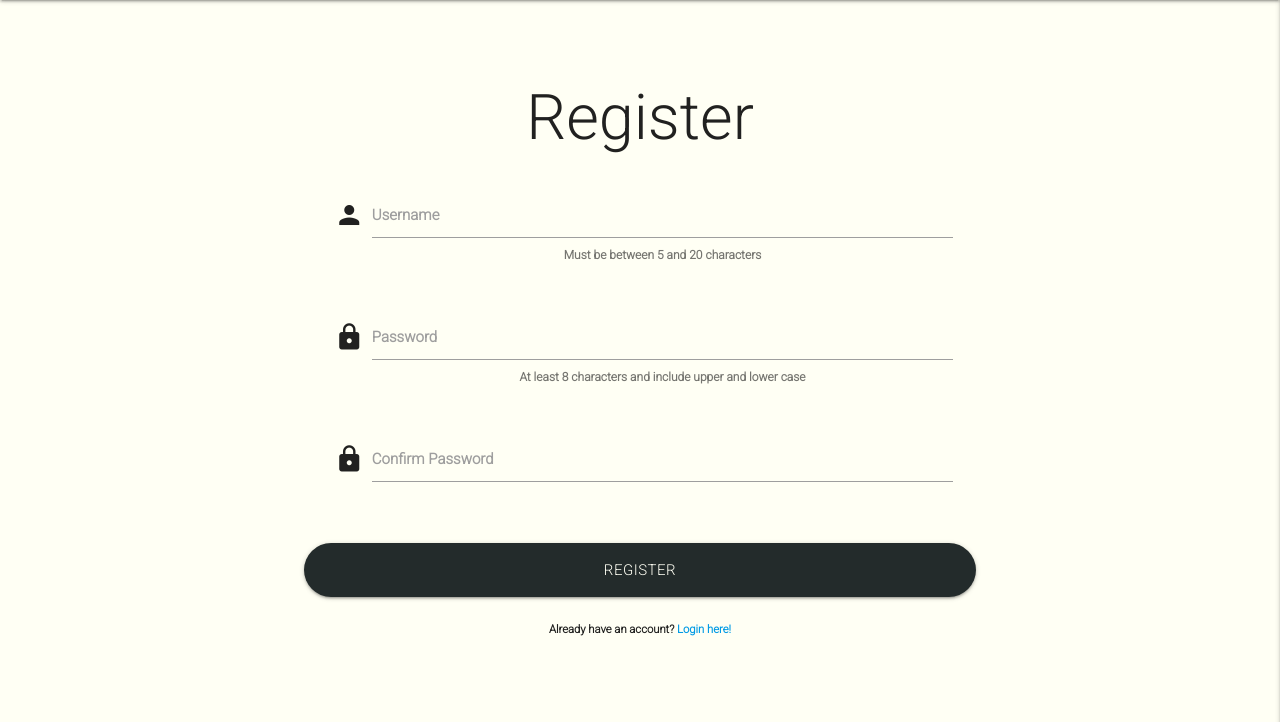
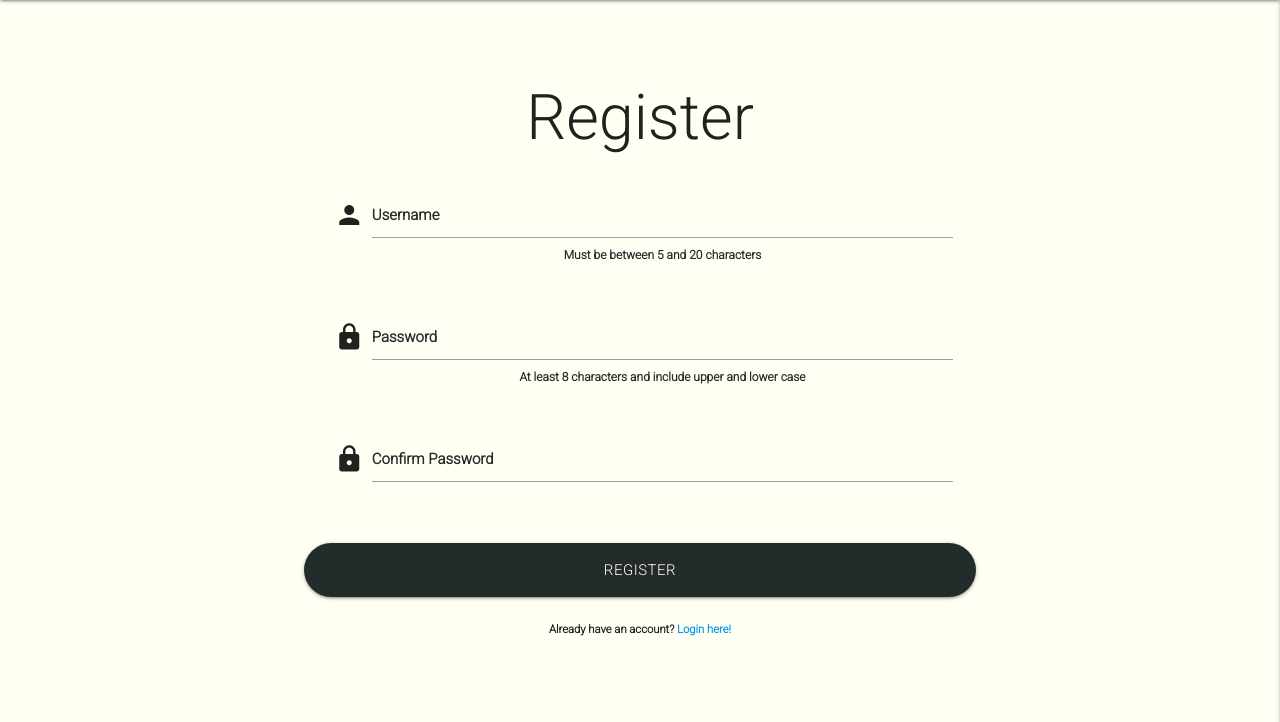
Before and after one commit to wilko90/Simply-Films, a Flask app: page /register in a window 1280 px wide. Shown: the part 64-786 px from the top of the page. Run offline with Flask 2, Linux system fonts and the light colour scheme; some libraries are stand-ins or nearby versions.

Commit message:
feat: add login/register background and change font colours

```diff
--- a/static/css/style.css
+++ b/static/css/style.css
@@ -16,6 +16,15 @@
 .home-bg {
     background-image: radial-gradient(rgba(230, 238, 238, 0.603),
             rgba(150, 134, 132, 0.02)), url(/static/img/background-img3.jpeg);
+    background-position: center center;
+    background-size: cover;
+    background-repeat: no-repeat;
+    background-attachment: fixed;
+}
+
+.bg-2 {
+    background-image: radial-gradient(rgba(230, 238, 238, 0.603),
+            rgba(150, 134, 132, 0.02)), url(/static/img/bg-2.jpeg);
     background-position: center center;
     background-size: cover;
     background-repeat: no-repeat;
@@ -121,7 +130,8 @@ nav {
 }
 
 .login-buttons:hover {
-    background-color: var(--black);
+    background-color: var(--white);
+    color: var(--slate);
 }
 
 .submit-buttons {
@@ -136,7 +146,8 @@ nav {
     text-align: center;
     transition: all 0.2s;
 }
-.submit-buttons:hover{
+
+.submit-buttons:hover {
     background-color: var(--white);
     color: var(--slate);
 }
@@ -219,21 +230,24 @@ nav {
     background-color: var(--shadow);
     color: var(--white);
 }
-.dropdown-content li>a, .dropdown-content li>span {
-    color:  var(--white);
+
+.dropdown-content li>a,
+.dropdown-content li>span {
+    color: var(--white);
     font-size: 14px;
     background-color: var(--slate);
 }
 
-.fa-asterisk:before{
+.fa-asterisk:before {
     color: var(--red);
     font-size: 12px;
 }
-.select-wrapper input.select-dropdown{
+
+.select-wrapper input.select-dropdown {
     color: var(--white);
 }
 
-::placeholder{
+::placeholder {
     color: var(--white);
 }
 
@@ -261,7 +275,8 @@ nav {
 .margin-top-small {
     margin-top: 20px;
 }
-.uppercase{
+
+.uppercase {
     text-transform: uppercase;
 }
 
@@ -313,18 +328,41 @@ nav {
     height: 2.5rem;
     padding-right: 20px;
 }
-.btn-floating i{
+
+.btn-floating i {
     background-color: var(--slate);
     color: var(--white) !important;
 }
-.btn-floating i:hover{
+
+.btn-floating i:hover {
     background-color: var(--white);
     color: var(--slate) !important;
 }
-.username-container{
+
+.username-container {
     background-color: var(--shadow);
     color: var(--white);
     box-shadow: var(--shadow);
     width: 65%;
     margin: auto;
 }
+
+.input-field.col .prefix~label,
+.input-field.col .prefix~.validate~label {
+    color: var(--slate);
+}
+
+.input-field .prefix~input,
+.input-field .prefix~textarea,
+.input-field .prefix~label,
+.input-field .prefix~.validate~label,
+.input-field .prefix~.helper-text,
+.input-field .prefix~.autocomplete-content {
+    color: var(--slate);
+}
+.account-ancor{
+    color: var(--white);
+}
+.account-ancor:hover{
+    color: var(--slate);
+}
```
